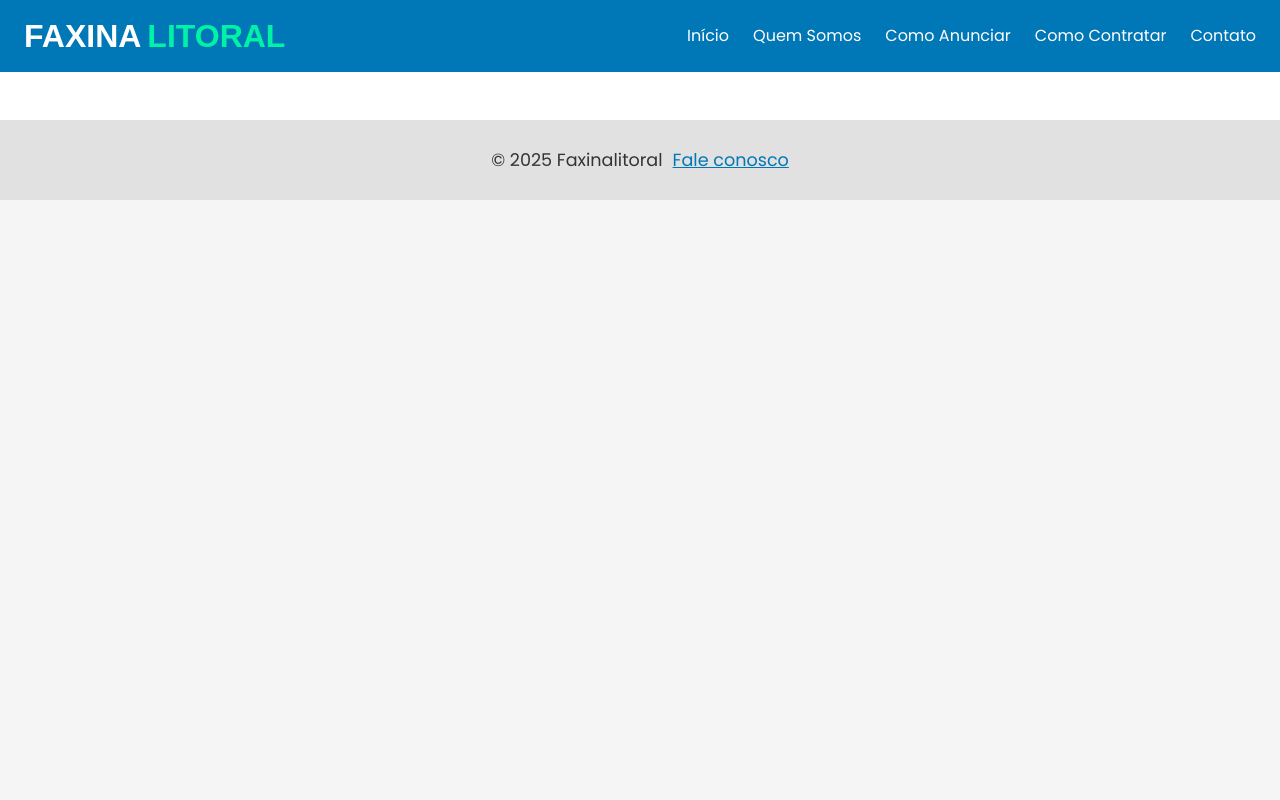
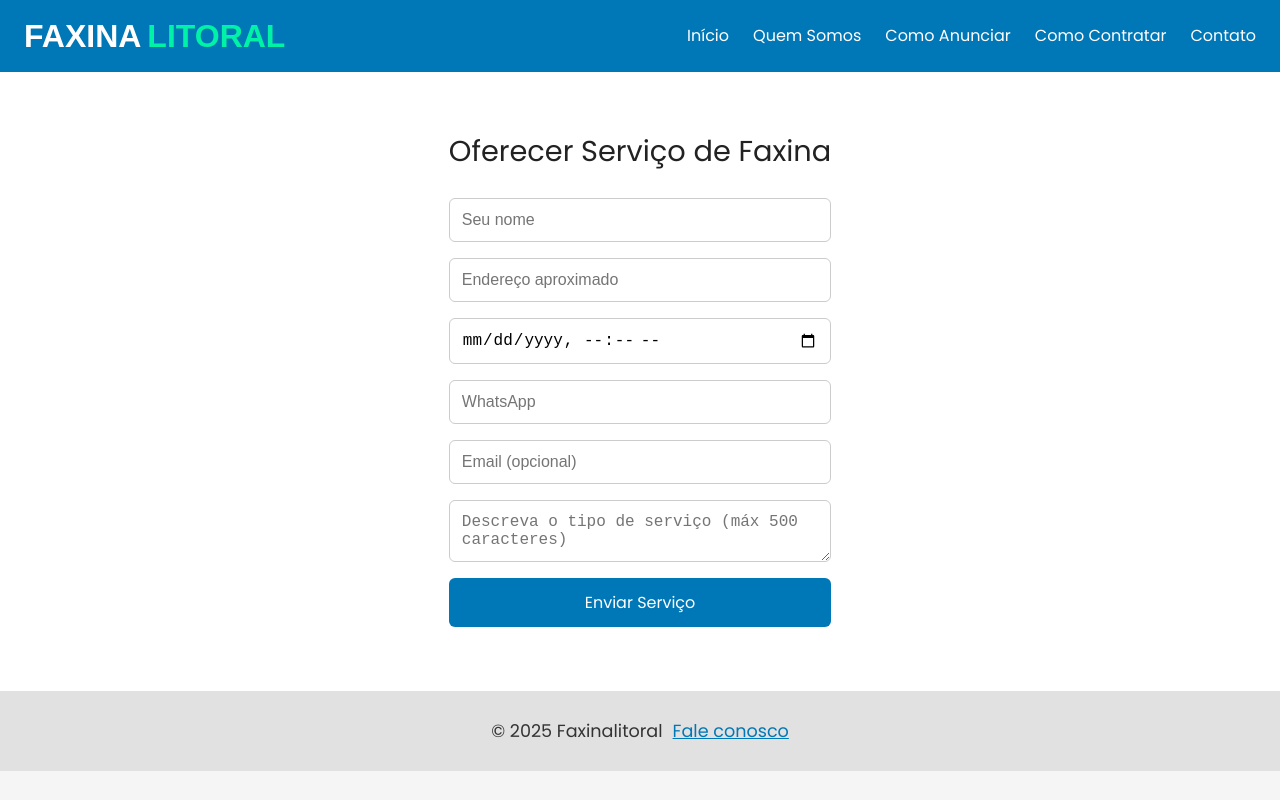
Before and after one commit to countdracula6/faxina-litoral, a React (Vite) app: page /faxinar in a window 1280 px wide. Built offline with nearby package versions, Linux system fonts and the light colour scheme.

Commit message:
faxinar button

```diff
--- /dev/null
+++ b/src/pages/Faxinar.css
@@ -0,0 +1,41 @@
+.faxinar-form {
+  padding: 40px 16px;
+  max-width: 600px;
+  margin: 0 auto;
+  font-family: 'Poppins', sans-serif;
+}
+
+.faxinar-form h1 {
+  text-align: center;
+  font-size: 1.8rem;
+  margin-bottom: 30px;
+}
+
+.faxinar-form form {
+  display: flex;
+  flex-direction: column;
+  gap: 16px;
+}
+
+.faxinar-form input,
+.faxinar-form textarea {
+  padding: 12px;
+  font-size: 1rem;
+  border: 1px solid #ccc;
+  border-radius: 6px;
+  resize: vertical;
+}
+
+.faxinar-form button {
+  background-color: #0077b6;
+  color: white;
+  padding: 12px;
+  font-size: 1rem;
+  border: none;
+  border-radius: 6px;
+  cursor: pointer;
+}
+
+.faxinar-form button:hover {
+  background-color: #005f8a;
+}
--- /dev/null
+++ b/src/pages/Faxinar.jsx
@@ -0,0 +1,38 @@
+import React, { useState } from 'react';
+import './Faxinar.css';
+
+export default function Faxinar() {
+  const [formData, setFormData] = useState({
+    nome: '',
+    endereco: '',
+    datahora: '',
+    telefone: '',
+    email: '',
+    servico: ''
+  });
+
+  const handleChange = e => {
+    setFormData({ ...formData, [e.target.name]: e.target.value });
+  };
+
+  const handleSubmit = e => {
+    e.preventDefault();
+    console.log('Serviço enviado:', formData);
+    alert('Serviço enviado com sucesso!');
+  };
+
+  return (
+    <section className="faxinar-form">
+      <h1>Oferecer Serviço de Faxina</h1>
+      <form onSubmit={handleSubmit}>
+        <input type="text" name="nome" placeholder="Seu nome" required onChange={handleChange} />
+        <input type="text" name="endereco" placeholder="Endereço aproximado" required onChange={handleChange} />
+        <input type="datetime-local" name="datahora" required onChange={handleChange} />
+        <input type="tel" name="telefone" placeholder="WhatsApp" required onChange={handleChange} />
+        <input type="email" name="email" placeholder="Email (opcional)" onChange={handleChange} />
+        <textarea name="servico" maxLength="500" placeholder="Descreva o tipo de serviço (máx 500 caracteres)" required onChange={handleChange} />
+        <button type="submit">Enviar Serviço</button>
+      </form>
+    </section>
+  );
+}
--- a/src/pages/Home.jsx
+++ b/src/pages/Home.jsx
@@ -26,7 +26,7 @@ export default function Home() {
             <span>{city}</span>
             <div className="city-actions">
               <button onClick={() => navigate('/contratar')}>CONTRATAR</button>
-              <button onClick={() => navigate('/anunciar')}>FAXINAR</button>
+              <button onClick={() => navigate('/faxinar')}>FAXINAR</button>
             </div>
           </div>
         ))}
--- a/src/routes/AppRoutes.jsx
+++ b/src/routes/AppRoutes.jsx
@@ -2,12 +2,14 @@ import React from 'react'
 import { Routes, Route } from 'react-router-dom'
 import Home from '../pages/Home'
 import QuemSomos from '../pages/QuemSomos'
+import Faxinar from '../pages/Faxinar'  // ✅ FIXED
 
 export default function AppRoutes() {
   return (
     <Routes>
       <Route path="/" element={<Home />} />
       <Route path="/quem-somos" element={<QuemSomos />} />
+      <Route path="/faxinar" element={<Faxinar />} />
       {/* More routes later like /anunciar, /produtos, etc */}
     </Routes>
   )
```
